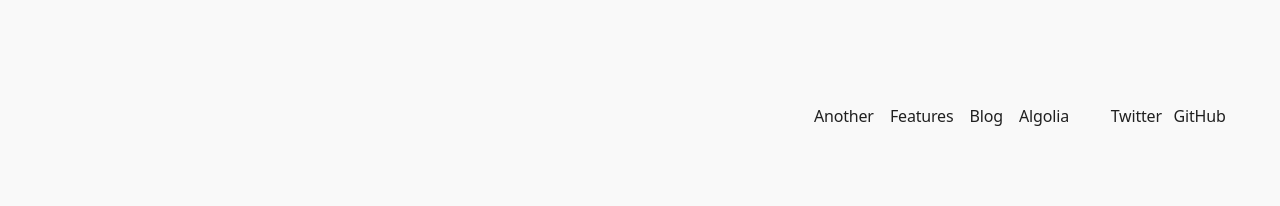
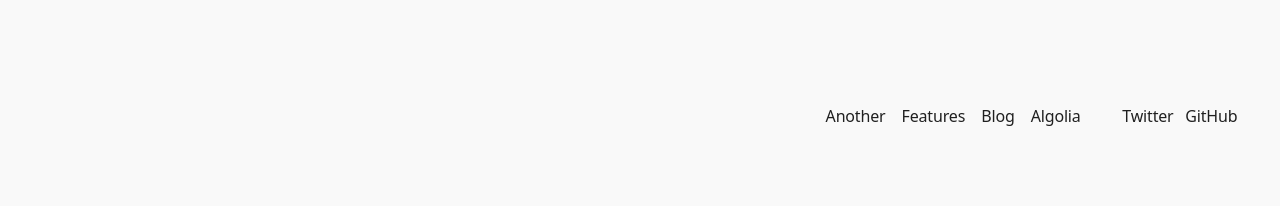
Before and after one commit to miltonparedes/another, a Jekyll site: the page built from _posts/2016-11-19-gettysburg-address.md, in a window 1280 px wide. Shown: the part 818-1024 px from the top of the page. Built offline with Jekyll 4.4.1, drawn with Linux system fonts in a browser that asks for light colours; some web fonts are replaced; a style sheet for code colours, icons or effects is not loaded.

Commit message:
minimal changes

```diff
--- a/_sass/another/_footer.scss
+++ b/_sass/another/_footer.scss
@@ -4,7 +4,7 @@
     li {
       display: inline;
       list-style: none;
-      margin-right: 0.65rem;
+      margin-left: 0.65rem;
 
       a{
         @include properties($heading-xs);
--- a/_sass/another/_posts.scss
+++ b/_sass/another/_posts.scss
@@ -3,58 +3,6 @@
 // Each post is wrapped in `.post` and is used on default and post layouts. Each
 // page is wrapped in `.page` and is only used on the page layout.
 .post {
-  margin: 2em 0 4em;
-
-  ul{
-    padding-left: 2rem;
+  .post-header {
   }
-
-  li + li {
-    margin-top: .25rem;
-  }
-
-  p{
-    text-align: left;
-  }
-
-  header{
-
-    h1{
-      padding: 0;
-      margin: 2.5rem 0 1rem;
-    }
-
-    .info{
-      display: flex;
-      justify-content: space-between;
-    }
-
-    .min-head{
-      font-weight: 500;
-    }
-
-  }
-
-  .image{
-    text-align: center;
-    margin: 1.2rem 0;
-
-    img{
-      margin: .9rem 0;
-    }
-
-    figcaption{
-      color: var(--primary-color);
-      font-size: .95rem;
-    }
-
-  }
-
 }
-
-// Related posts
-.container.related {
-  max-width: 50rem;
-  padding: 0;
-  margin-bottom: 2rem;
-}
```
